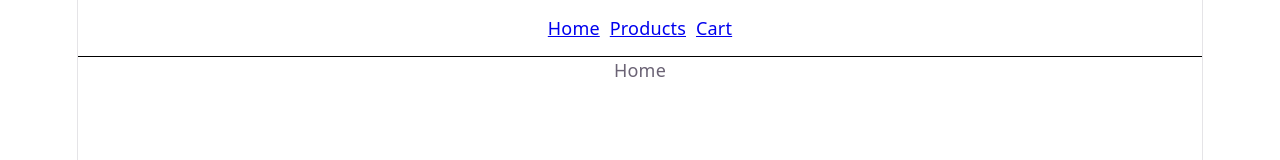
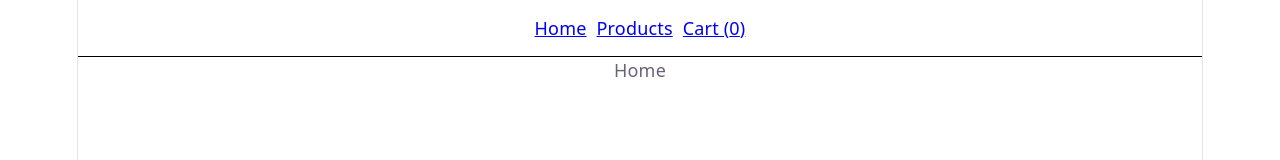
Before and after one commit to MeetKadivar/E-Commerce, a React (Vite) app: page / in a window 1280 px wide. Shown: the top 160 px of the page. Built offline with nearby package versions, Linux system fonts and the light colour scheme.

Commit message:
Add cart number in navbar

```diff
--- a/src/components/Navbar/Navbar.jsx
+++ b/src/components/Navbar/Navbar.jsx
@@ -1,12 +1,14 @@
 import { Link, NavLink } from 'react-router-dom'
 import './Navbar.css'
+import { useCart } from '../../hooks/useCart';
 
 function Navbar() {
+  const { cartItems } = useCart();
   return (
     <nav className='nav-container'>
       <NavLink to="/">Home</NavLink>
       <NavLink to="/products">Products</NavLink>
-      <NavLink to="/cart">Cart</NavLink>
+      <NavLink to="/cart">Cart ({cartItems.length})</NavLink>
     </nav>
   )
 }
```
